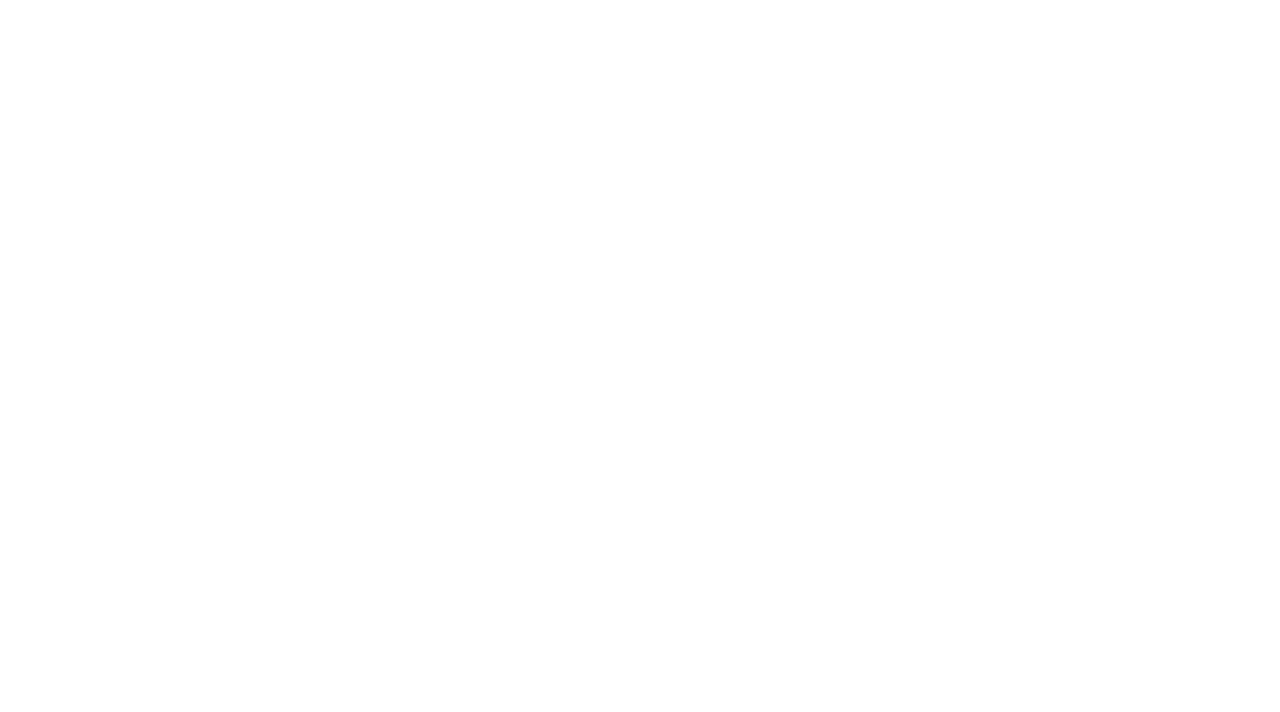
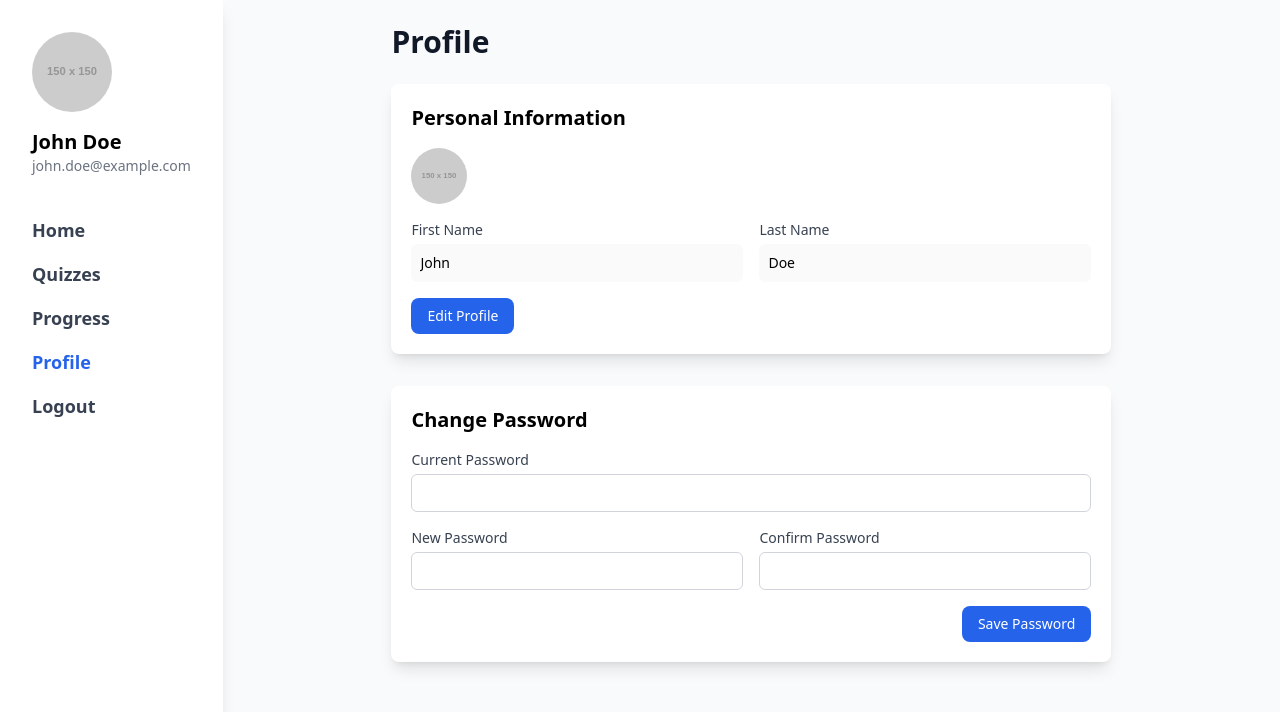
Before and after one commit to Gabb3e/ai_assistant_teacher, a React (Create React App) app in the folder frontend/: page /Profile in a window 1280 px wide. Before the commit this address had no page. Shown: the top 712 px of the page. Built offline with nearby package versions, Linux system fonts and the light colour scheme.

Commit message:
Added Profle page. The user can change name, email, profile image, or password on the profile page.

```diff
--- a/frontend/src/App.js
+++ b/frontend/src/App.js
@@ -11,6 +11,7 @@ import Login from './Login';
 import Register from './Register';
 import SubjectSelection from './SubjectSelection';
 import Onboarding from './Onboarding';
+import Profile from './Profile';
 
 
 
@@ -32,6 +33,7 @@ function App() {
         <Route path="/Register" element={<Register />} />
         <Route path="/Nav" element={<Register />} />
         <Route path="/SubjectSelection" element={<SubjectSelection />} />
+        <Route path="/Profile" element={<Profile />} />
       </Routes>
     </Router>
   );
--- /dev/null
+++ b/frontend/src/Profile.js
@@ -0,0 +1,228 @@
+import React, { useState } from 'react';
+
+const Sidebar = ({ user }) => {
+  return (
+    <aside className="bg-white p-8 min-h-screen shadow-lg">
+      <div className="mb-10">
+        <img
+          src="https://via.placeholder.com/150"
+          alt="User Avatar"
+          className="rounded-full w-20 h-20 mb-4"
+        />
+        <h3 className="text-xl font-bold">{user.first_name} {user.last_name}</h3>
+        <p className="text-sm text-gray-500">{user.email}</p>
+      </div>
+      <nav>
+        <ul>
+          <li className="mb-4">
+            <a href="/" className="text-lg font-semibold text-gray-700 hover:text-blue-600">
+              Home
+            </a>
+          </li>
+          <li className="mb-4">
+            <a href="/quizzes" className="text-lg font-semibold text-gray-700 hover:text-blue-600">
+              Quizzes
+            </a>
+          </li>
+          <li className="mb-4">
+            <a href="/progress" className="text-lg font-semibold text-gray-700 hover:text-blue-600">
+              Progress
+            </a>
+          </li>
+          <li className="mb-4">
+            <a href="/profile" className="text-lg font-semibold text-blue-600">
+              Profile
+            </a>
+          </li>
+          <li className="mb-4">
+            <a href="/login" className="text-lg font-semibold text-gray-700 hover:text-blue-600">
+              Logout
+            </a>
+          </li>
+        </ul>
+      </nav>
+    </aside>
+  );
+};
+
+const Profile = () => {
+  // Mock user data for now
+  const user = {
+    first_name: 'John',
+    last_name: 'Doe',
+    email: 'john.doe@example.com',
+    profile_picture: 'https://via.placeholder.com/150',
+  };
+
+  const [editing, setEditing] = useState(false);
+  const [profileData, setProfileData] = useState({
+    first_name: user.first_name,
+    last_name: user.last_name,
+    profile_picture: user.profile_picture,
+  });
+
+  const [passwordData, setPasswordData] = useState({
+    currentPassword: '',
+    newPassword: '',
+    confirmPassword: '',
+  });
+
+  // Toggle between view and edit mode
+  const handleEditToggle = () => {
+    setEditing(!editing);
+  };
+
+  // Handle input changes
+  const handleInputChange = (e) => {
+    const { name, value } = e.target;
+    setProfileData((prevData) => ({ ...prevData, [name]: value }));
+  };
+
+  // Handle password changes
+  const handlePasswordChange = (e) => {
+    const { name, value } = e.target;
+    setPasswordData((prevData) => ({ ...prevData, [name]: value }));
+  };
+
+  return (
+    <div className="flex bg-gray-50 min-h-screen">
+      {/* Sidebar */}
+      <Sidebar user={user} />
+
+      {/* Main Content */}
+      <main className="flex-1 p-6 max-w-3xl mx-auto">
+        <header className="mb-6">
+          <h2 className="text-3xl font-bold text-gray-900">Profile</h2>
+        </header>
+
+        {/* Profile Information */}
+        <section className="bg-white p-5 rounded-lg shadow-lg mb-8">
+          <h3 className="text-xl font-semibold mb-4">Personal Information</h3>
+          <div className="space-y-4">
+            <div className="flex items-center">
+              <img
+                src={profileData.profile_picture}
+                alt="User Avatar"
+                className="rounded-full w-14 h-14 mr-4"
+              />
+              {editing && (
+                <div>
+                  <label className="block text-xs font-medium text-gray-700">
+                    Change Profile Picture
+                  </label>
+                  <input
+                    type="file"
+                    className="mt-1 text-xs"
+                    onChange={(e) => console.log('Profile picture selected', e.target.files[0])} // Placeholder
+                  />
+                </div>
+              )}
+            </div>
+
+            <div className="grid grid-cols-1 sm:grid-cols-2 gap-4">
+              <div>
+                <label className="block text-sm font-medium text-gray-700">First Name</label>
+                <input
+                  type="text"
+                  name="first_name"
+                  value={profileData.first_name}
+                  disabled={!editing}
+                  onChange={handleInputChange}
+                  className={`mt-1 block w-full p-2 border ${editing ? 'border-gray-300' : 'border-transparent'} rounded-md text-sm`}
+                />
+              </div>
+
+              <div>
+                <label className="block text-sm font-medium text-gray-700">Last Name</label>
+                <input
+                  type="text"
+                  name="last_name"
+                  value={profileData.last_name}
+                  disabled={!editing}
+                  onChange={handleInputChange}
+                  className={`mt-1 block w-full p-2 border ${editing ? 'border-gray-300' : 'border-transparent'} rounded-md text-sm`}
+                />
+              </div>
+            </div>
+
+            {editing ? (
+              <div className="flex justify-end space-x-4 mt-4">
+                <button
+                  onClick={handleEditToggle}
+                  className="bg-blue-600 text-white py-2 px-4 rounded-lg text-sm hover:bg-blue-700"
+                >
+                  Save
+                </button>
+                <button
+                  onClick={() => setEditing(false)}
+                  className="bg-gray-200 text-gray-700 py-2 px-4 rounded-lg text-sm hover:bg-gray-300"
+                >
+                  Cancel
+                </button>
+              </div>
+            ) : (
+              <button
+                onClick={handleEditToggle}
+                className="bg-blue-600 text-white py-2 px-4 rounded-lg text-sm hover:bg-blue-700 mt-4"
+              >
+                Edit Profile
+              </button>
+            )}
+          </div>
+        </section>
+
+        {/* Change Password Section */}
+        <section className="bg-white p-5 rounded-lg shadow-lg">
+          <h3 className="text-xl font-semibold mb-4">Change Password</h3>
+          <div className="space-y-4">
+            <div>
+              <label className="block text-sm font-medium text-gray-700">Current Password</label>
+              <input
+                type="password"
+                name="currentPassword"
+                value={passwordData.currentPassword}
+                onChange={handlePasswordChange}
+                className="mt-1 block w-full p-2 border border-gray-300 rounded-md text-sm"
+              />
+            </div>
+
+            <div className="grid grid-cols-1 sm:grid-cols-2 gap-4">
+              <div>
+                <label className="block text-sm font-medium text-gray-700">New Password</label>
+                <input
+                  type="password"
+                  name="newPassword"
+                  value={passwordData.newPassword}
+                  onChange={handlePasswordChange}
+                  className="mt-1 block w-full p-2 border border-gray-300 rounded-md text-sm"
+                />
+              </div>
+
+              <div>
+                <label className="block text-sm font-medium text-gray-700">Confirm Password</label>
+                <input
+                  type="password"
+                  name="confirmPassword"
+                  value={passwordData.confirmPassword}
+                  onChange={handlePasswordChange}
+                  className="mt-1 block w-full p-2 border border-gray-300 rounded-md text-sm"
+                />
+              </div>
+            </div>
+
+            <div className="flex justify-end space-x-4 mt-4">
+              <button
+                onClick={() => console.log('Password saved')}
+                className="bg-blue-600 text-white py-2 px-4 rounded-lg text-sm hover:bg-blue-700"
+              >
+                Save Password
+              </button>
+            </div>
+          </div>
+        </section>
+      </main>
+    </div>
+  );
+};
+
+export default Profile;
```
